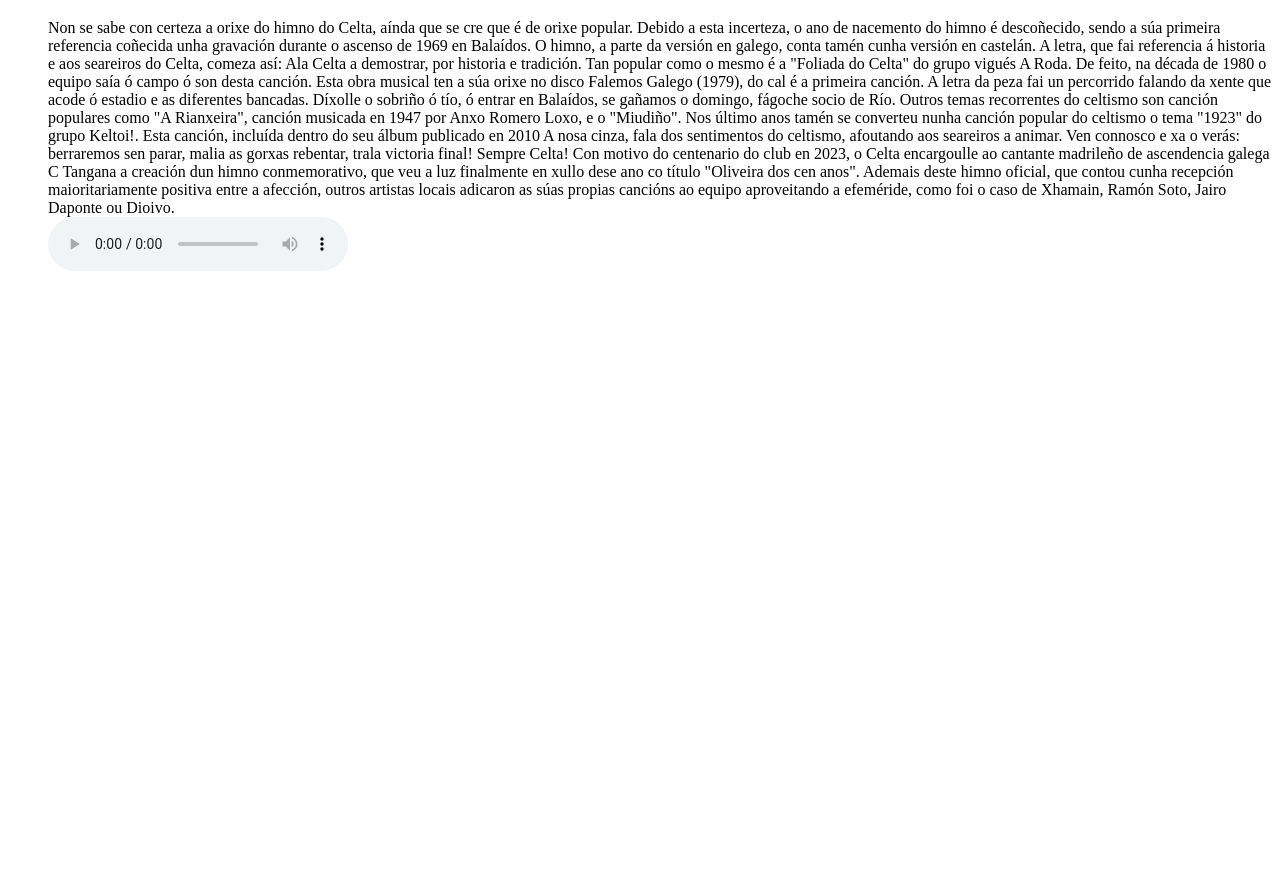
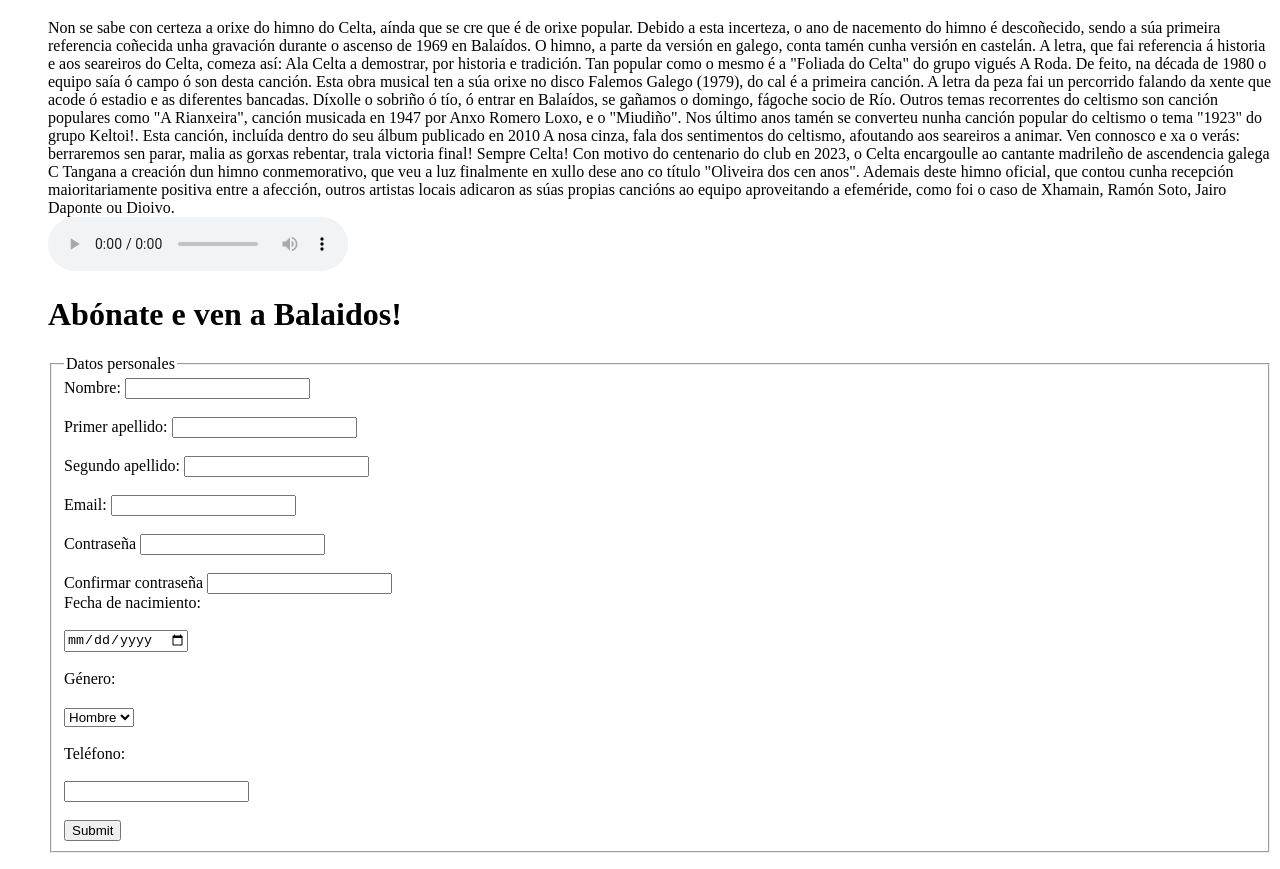
Before and after one commit to XoseTosar/1asir2324xosetosar, a plain HTML site: page index.html in a window 1280 px wide. Shown: the part 2650-3519 px from the top of the page. Before the commit the page ends 2941 px from the top, so only its background shows below. Drawn offline with Linux system fonts and the light colour scheme.

Commit message:
Update index.html

```diff
--- a/index.html
+++ b/index.html
@@ -117,3 +117,38 @@ trala victoria final! Sempre Celta!
 Con motivo do centenario do club en 2023, o Celta encargoulle ao cantante madrileño de ascendencia galega C Tangana a creación dun himno conmemorativo, que veu a luz finalmente en xullo dese ano co título "Oliveira dos cen anos". Ademais deste himno oficial, que contou cunha recepción maioritariamente positiva entre a afección, outros artistas locais adicaron as súas propias cancións ao equipo aproveitando a efeméride, como foi o caso de Xhamain, Ramón Soto, Jairo Daponte ou Dioivo.<br>
         <audio controls>
   <source src="himno.mp3" type="audio/mp3">
+     <h1>Abónate e ven a Balaidos!</h1>
+     <fieldset>
+     <legend>Datos personales</legend>
+
+      <label for="fname">Nombre:</label>
+      <input type="text" id="fname" name="fname"><br><br>
+      <label for="lname">Primer apellido:</label>
+       <input type="text" id="lname" name="lname"><br><br>
+      <label for="lname">Segundo apellido:</label>
+      <input type="text" id="lname" name="lname"><br><br>
+      <label for="email">Email:</label>
+      <input type="email" id="email" name="email"><br><br>
+
+<label
+       for="password">Contraseña</label>
+      <input type="password" id="password" name="password"><br><br>
+<label
+       for="password">Confirmar contraseña</label>
+      <input type="password" id="password" name="password"><br>
+      <label for="fecha">Fecha de nacimiento:</label><br><br>
+       <input type="date" id="fecha" name="fecha"><br><br>
+ <label for="género">Género:</label>
+<option value=""></option>
+<select name="género" id="género">
+  <option value="Hombre">Hombre</option>
+  <option value="Mujer">Mujer</option>
+  <option value="Otro">Otro</option>
+</select><br><br>
+       <label for="teléfono">Teléfono:</label><br><br>
+       <input type="tel" id="phone" name="phone"><br><br>
+
+
+
+      <input type="submit">
+  </fieldset>
```
